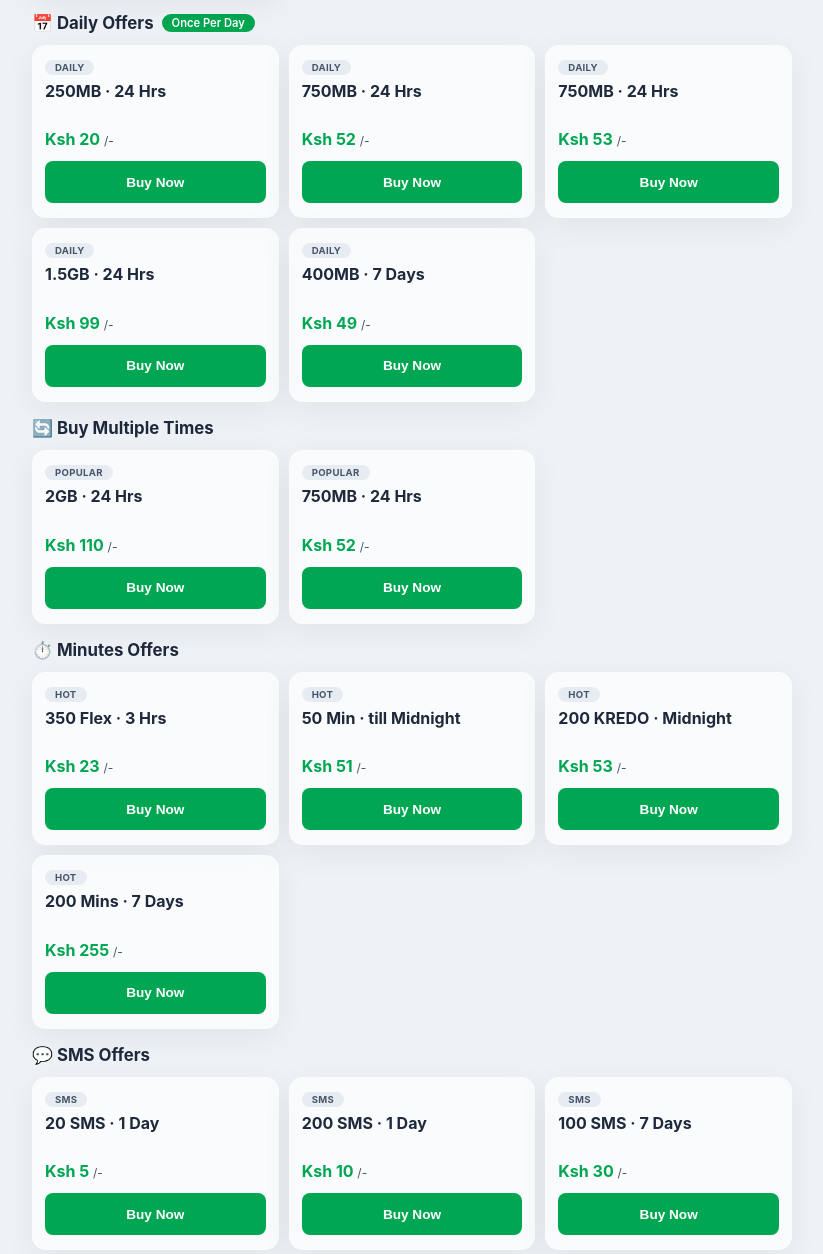
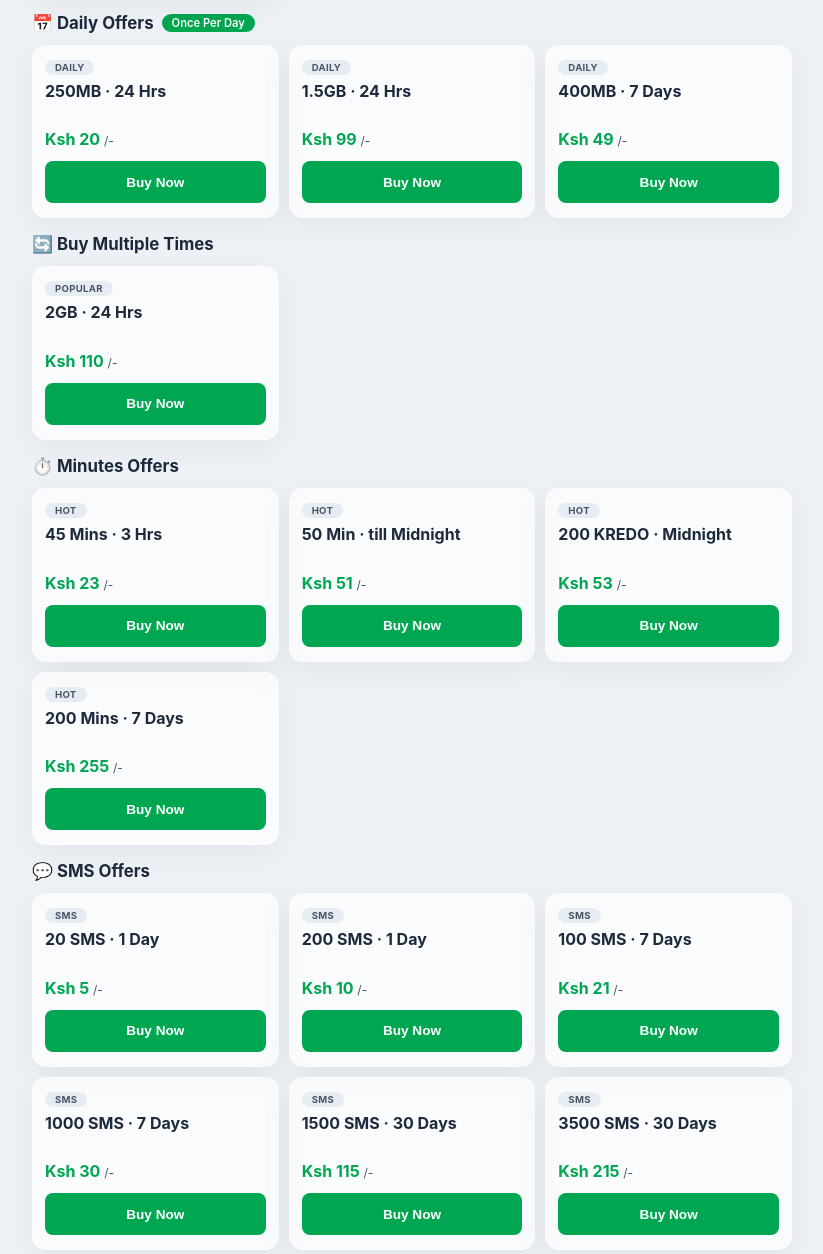
Before and after one commit to somiblack/sokonimbs, a website: page index.html in a window 1280 px wide. Shown: the part 986-2240 px from the top of the page, without its empty margins (228-1051 px from the left). Drawn offline with Linux system fonts and the light colour scheme.

Commit message:
Update data and SMS offers and consultation pricing

```diff
--- a/index.html
+++ b/index.html
@@ -1146,9 +1146,9 @@
     <div class="offers-grid">
         <div class="offer-card">
             <span class="badge badge-trending">Trending</span>
-            <h3>1.25GB till Midnight</h3>
+            <h3>1GB up to Midnight</h3>
             <div class="price">Ksh 55 <small>/-</small></div>
-            <button class="buy-btn" data-title="1.25GB till Midnight" data-price="55">Buy Now</button>
+            <button class="buy-btn" data-title="1GB up to Midnight" data-price="55">Buy Now</button>
         </div>
         <div class="offer-card">
             <span class="badge badge-new">New</span>
@@ -1169,9 +1169,9 @@
             <button class="buy-btn" data-title="1.2GB · 30 Days" data-price="250">Buy Now</button>
         </div>
         <div class="offer-card">
-            <h3>1GB · 24 Hrs</h3>
+            <h3>1.5GB · 24 Hrs</h3>
             <div class="price">Ksh 99 <small>/-</small></div>
-            <button class="buy-btn" data-title="1GB · 24 Hrs" data-price="99">Buy Now</button>
+            <button class="buy-btn" data-title="1.5GB · 24 Hrs" data-price="99">Buy Now</button>
         </div>
         <div class="offer-card">
             <h3>2.5GB · 7 Days</h3>
@@ -1196,18 +1196,6 @@
         </div>
         <div class="offer-card">
             <span class="badge badge-daily">Daily</span>
-            <h3>750MB · 24 Hrs</h3>
-            <div class="price">Ksh 52 <small>/-</small></div>
-            <button class="buy-btn" data-title="750MB · 24 Hrs (Daily)" data-price="52">Buy Now</button>
-        </div>
-        <div class="offer-card">
-            <span class="badge badge-daily">Daily</span>
-            <h3>750MB · 24 Hrs</h3>
-            <div class="price">Ksh 53 <small>/-</small></div>
-            <button class="buy-btn" data-title="750MB · 24 Hrs (Daily)" data-price="53">Buy Now</button>
-        </div>
-        <div class="offer-card">
-            <span class="badge badge-daily">Daily</span>
             <h3>1.5GB · 24 Hrs</h3>
             <div class="price">Ksh 99 <small>/-</small></div>
             <button class="buy-btn" data-title="1.5GB · 24 Hrs (Daily)" data-price="99">Buy Now</button>
@@ -1229,12 +1217,6 @@
             <div class="price">Ksh 110 <small>/-</small></div>
             <button class="buy-btn" data-title="2GB · 24 Hrs (Multiple)" data-price="110">Buy Now</button>
         </div>
-        <div class="offer-card">
-            <span class="badge badge-popular">Popular</span>
-            <h3>750MB · 24 Hrs</h3>
-            <div class="price">Ksh 52 <small>/-</small></div>
-            <button class="buy-btn" data-title="750MB · 24 Hrs (Multiple)" data-price="52">Buy Now</button>
-        </div>
     </div>
 
     <!-- ===== MINUTES OFFERS ===== -->
@@ -1242,9 +1224,9 @@
     <div class="offers-grid">
         <div class="offer-card">
             <span class="badge badge-hot">Hot</span>
-            <h3>350 Flex · 3 Hrs</h3>
+            <h3>45 Mins · 3 Hrs</h3>
             <div class="price">Ksh 23 <small>/-</small></div>
-            <button class="buy-btn" data-title="350 Flex · 3 Hrs" data-price="23">Buy Now</button>
+            <button class="buy-btn" data-title="45 Mins · 3 Hrs" data-price="23">Buy Now</button>
         </div>
         <div class="offer-card">
             <span class="badge badge-hot">Hot</span>
@@ -1284,8 +1266,26 @@
         <div class="offer-card">
             <span class="badge badge-sms">SMS</span>
             <h3>100 SMS · 7 Days</h3>
+            <div class="price">Ksh 21 <small>/-</small></div>
+            <button class="buy-btn" data-title="100 SMS · 7 Days" data-price="21">Buy Now</button>
+        </div>
+        <div class="offer-card">
+            <span class="badge badge-sms">SMS</span>
+            <h3>1000 SMS · 7 Days</h3>
             <div class="price">Ksh 30 <small>/-</small></div>
-            <button class="buy-btn" data-title="100 SMS · 7 Days" data-price="30">Buy Now</button>
+            <button class="buy-btn" data-title="1000 SMS · 7 Days" data-price="30">Buy Now</button>
+        </div>
+        <div class="offer-card">
+            <span class="badge badge-sms">SMS</span>
+            <h3>1500 SMS · 30 Days</h3>
+            <div class="price">Ksh 115 <small>/-</small></div>
+            <button class="buy-btn" data-title="1500 SMS · 30 Days" data-price="115">Buy Now</button>
+        </div>
+        <div class="offer-card">
+            <span class="badge badge-sms">SMS</span>
+            <h3>3500 SMS · 30 Days</h3>
+            <div class="price">Ksh 215 <small>/-</small></div>
+            <button class="buy-btn" data-title="3500 SMS · 30 Days" data-price="215">Buy Now</button>
         </div>
     </div>
 
@@ -1339,9 +1339,9 @@
             <button class="buy-btn" data-title="2GB · 24 Hrs (Renewable)" data-price="110">Buy Now</button>
         </div>
         <div class="offer-card">
-            <h3>1.5GB · 3 Hrs</h3>
+            <h3>750MB · 24 Hrs</h3>
             <div class="price">Ksh 52 <small>/-</small></div>
-            <button class="buy-btn" data-title="1.5GB · 3 Hrs (Renewable)" data-price="52">Buy Now</button>
+            <button class="buy-btn" data-title="750MB · 24 Hrs" data-price="52">Buy Now</button>
         </div>
         <div class="offer-card">
             <h3>1GB · 1 Hr</h3>
@@ -1415,9 +1415,8 @@
 
                     <hr class="faq-divider">
 
-                    <p><strong>💼 Consultation Fees Apply</strong></p>
-                    <p style="margin-top:4px;">Professional consultation services are available at competitive rates. Fees vary based on the scope and duration of the consultation.</p>
-                    <p style="margin-top:4px;"><span class="consult-fee">💰 Ksh 5,000 per session</span></p>
+                    <p><strong>💼 Consultation Rates</strong></p>
+                    <p style="margin-top:4px;">Professional consultation services are available. Rates are set after a client reaches out to discuss their needs.</p>
 
                     <hr class="faq-divider">
 
```
